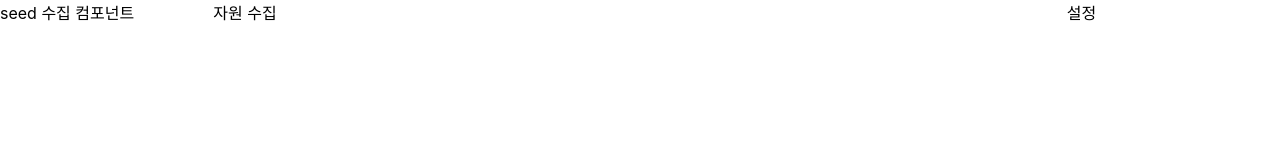
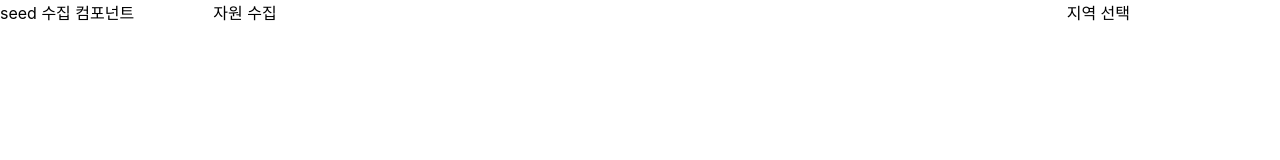
Before and after one commit to 24-minicraft/minicraft-client, a React app: page /game in a window 1280 px wide. Shown: the top 160 px of the page. Built offline with nearby package versions, Linux system fonts and the light colour scheme; a small style sheet from the web is missing.

Commit message:
fix :: error

```diff
--- a/src/libs/layout/gameLayout/index.tsx
+++ b/src/libs/layout/gameLayout/index.tsx
@@ -15,7 +15,7 @@ export const GameLayout = ({ children, seedNode, characterListNode, regionNode,
             </div>
             <div>{children}</div>
             <div>
-                <div>{settingNode}</div>
+                <div>{regionNode}</div>
                 <div>{characterListNode}</div>
             </div>
         </div>
```
